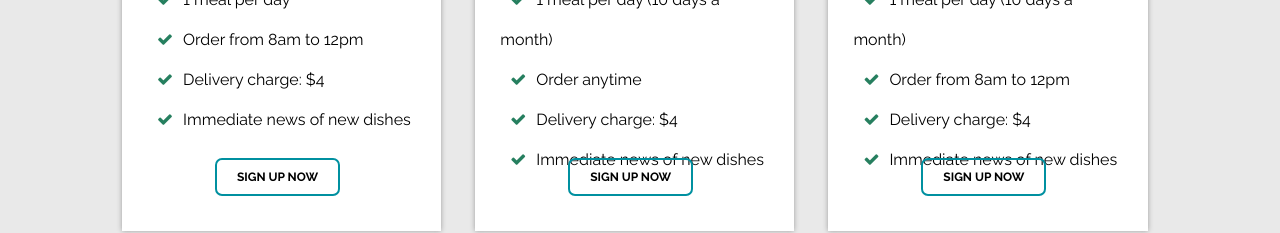
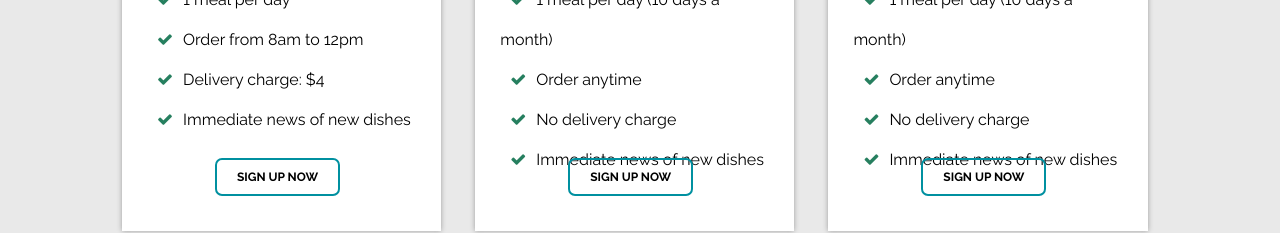
Before and after one commit to failurebeat/Omnifood, a plain HTML site: page index.html in a window 1280 px wide. Shown: the part 3423-3656 px from the top of the page. Drawn offline with Linux system fonts and the light colour scheme.

Commit message:
Update index.html

```diff
--- a/index.html
+++ b/index.html
@@ -224,7 +224,7 @@
 					<div class="plan-box-bottom">
 						<i class="fa fa-check"><span class="meal">1 meal per day (10 days a month)</span></i>
 						<i class="fa fa-check"><span class="meal">Order anytime</span></i>
-						<i class="fa fa-check"><span class="meal">Delivery charge: $4</span></i>
+						<i class="fa fa-check"><span class="meal">No delivery charge</span></i>
 						<i class="fa fa-check"><span class="meal">Immediate news of new dishes</span></i>
 					</div>
 					<div>
@@ -238,8 +238,8 @@
 					</div>
 					<div class="plan-box-bottom">
 						<i class="fa fa-check"><span class="meal">1 meal per day (10 days a month)</span></i>
-						<i class="fa fa-check"><span class="meal">Order from 8am to 12pm</span></i>
-						<i class="fa fa-check"><span class="meal">Delivery charge: $4</span></i>
+						<i class="fa fa-check"><span class="meal">Order anytime</span></i>
+						<i class="fa fa-check"><span class="meal">No delivery charge</span></i>
 						<i class="fa fa-check"><span class="meal">Immediate news of new dishes</span></i>
 					</div>
 					<div>
```
